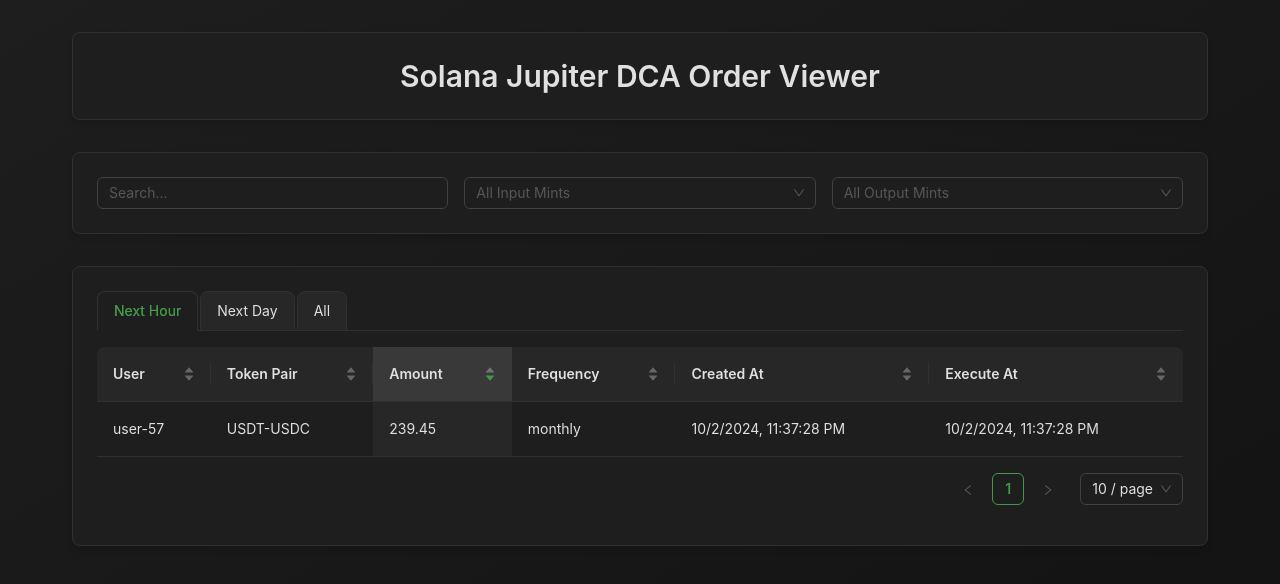
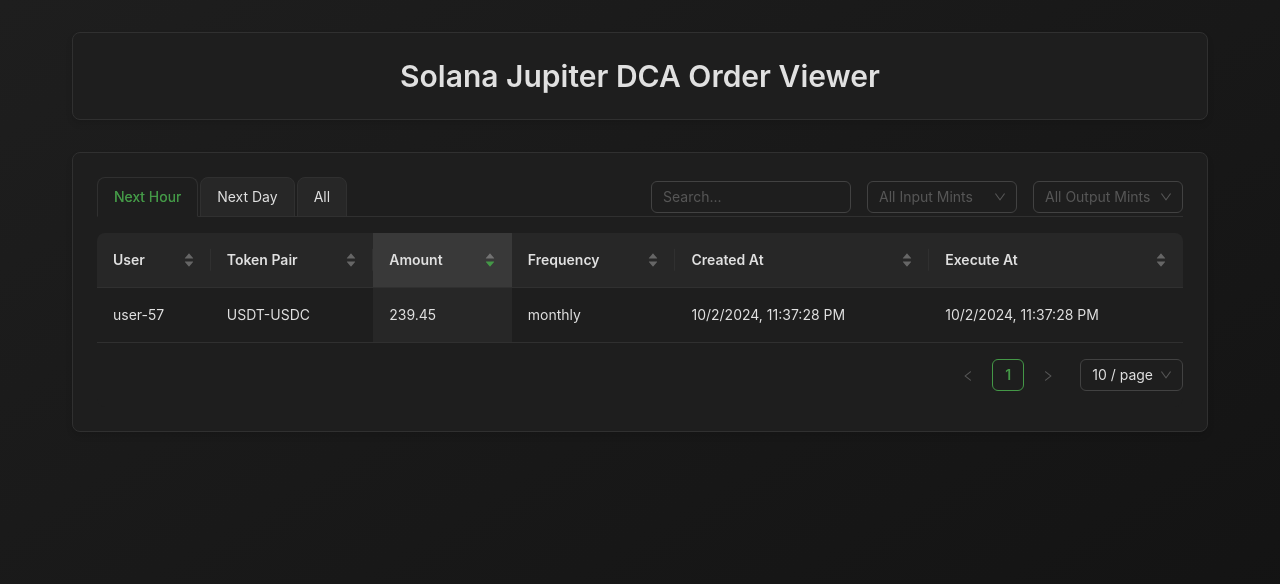
Before and after one commit to skynetcap/solana-jupiter-dca-viewer, a React (Create React App) app: page / in a window 1280 px wide. Shown: the top 584 px of the page. Built offline with nearby package versions, Linux system fonts and the light colour scheme.

Commit message:
condense filters

```diff
--- a/src/components/JupiterDCAViewer.tsx
+++ b/src/components/JupiterDCAViewer.tsx
@@ -23,13 +23,10 @@
 } from 'antd';
 import type { ColumnsType, TablePaginationConfig } from 'antd/es/table';
 import type { SortOrder } from 'antd/es/table/interface';
-import type { TabsProps } from 'antd'; // Ensure TabsProps is imported
+import type { TabsProps } from 'antd';
 import debounce from 'lodash.debounce';
 import './JupiterDCAViewer.css';
 
-/**
- * Represents a DCA (Dollar Cost Averaging) order.
- */
 type DCAOrder = {
   id: string;
   user: string;
@@ -41,9 +38,6 @@
   executeAt: string;
 };
 
-/**
- * Represents the structure of chart data.
- */
 type ChartDataType = {
   labels: string[];
   datasets: {
@@ -54,11 +48,8 @@
   }[];
 };
 
-/**
- * Represents the sorting configuration.
- */
 type SortConfig = {
-  key: keyof DCAOrder | 'tokenPair'; // Include 'tokenPair' as a valid key
+  key: keyof DCAOrder | 'tokenPair';
   direction: SortOrder;
 };
 
@@ -72,8 +63,6 @@
  * @returns A Promise that resolves to an array of DCAOrder objects.
  */
 const fetchDCAOrders = async (filters: any): Promise<DCAOrder[]> => {
-  // Simulated API call
-  // await new Promise(resolve => setTimeout(resolve, 500));
   const now = new Date();
 
   return Array(100)
@@ -83,11 +72,11 @@
       const isNextDay = index % 3 === 1;
       const orderDate = new Date(now);
       if (isNextHour) {
-        orderDate.setHours(orderDate.getHours() + 1); // Within next hour
+        orderDate.setHours(orderDate.getHours() + 1);
       } else if (isNextDay) {
-        orderDate.setHours(orderDate.getHours() + 24); // Within next day
+        orderDate.setHours(orderDate.getHours() + 24);
       } else {
-        orderDate.setHours(orderDate.getHours() + 48); // Beyond next day
+        orderDate.setHours(orderDate.getHours() + 48);
       }
 
       const executeDate = new Date(orderDate);
@@ -211,7 +200,7 @@
         } else if (tabKey === 'Next Day') {
           return executeTime > now && executeTime <= new Date(now.getTime() + 24 * 60 * 60 * 1000);
         } else {
-          return true; // All active orders
+          return true;
         }
       });
 
@@ -305,7 +294,7 @@
     };
 
     loadAggregateData();
-    const interval = setInterval(loadAggregateData, 60000); // Update every minute
+    const interval = setInterval(loadAggregateData, 60000);
 
     return () => clearInterval(interval);
   }, [orders, fetchAggregateUSDCValue]);
@@ -403,9 +392,6 @@
         key: 'Next Hour',
         label: 'Next Hour',
         children: (
-          /**
-           * Renders the Table for the "Next Hour" tab.
-           */
           <Table
             columns={columns}
             dataSource={getFilteredOrders('Next Hour')}
@@ -420,9 +406,6 @@
         key: 'Next Day',
         label: 'Next Day',
         children: (
-          /**
-           * Renders the Table for the "Next Day" tab.
-           */
           <Table
             columns={columns}
             dataSource={getFilteredOrders('Next Day')}
@@ -437,9 +420,6 @@
         key: 'All',
         label: 'All',
         children: (
-          /**
-           * Renders the Table for the "All" tab.
-           */
           <Table
             columns={columns}
             dataSource={getFilteredOrders('All')}
@@ -472,20 +452,30 @@
           </Typography.Title>
         </Card>
 
-        <Card className="filter-card">
+        <Card className="tabs-card">
+          <Row gutter={[16, 16]} align="middle">
+            <Col span={24}>
+              <Tabs
+                activeKey={activeTab}
+                onChange={(key) => setActiveTab(key as 'Next Hour' | 'Next Day' | 'All')}
+                type="card"
+                className="custom-tabs"
+                tabBarExtraContent={{
+                  right: (
                     <Row gutter={[16, 16]}>
-            <Col xs={24} sm={24} md={24} lg={8} xl={8}>
+                      <Col>
                         <Input
                           placeholder="Search..."
                           onChange={e => handleFilterChange(e.target.value, 'search')}
                           allowClear
+                          style={{ width: 200 }}
                         />
                       </Col>
-            <Col xs={24} sm={12} md={12} lg={8} xl={8}>
+                      <Col>
                         <Select
                           placeholder="All Input Mints"
                           onChange={value => handleFilterChange(value, 'inputMint')}
-                style={{ width: '100%' }}
+                          style={{ width: 150 }}
                           allowClear
                         >
                           <Option value="">All Input Mints</Option>
@@ -494,11 +484,11 @@
                           ))}
                         </Select>
                       </Col>
-            <Col xs={24} sm={12} md={12} lg={8} xl={8}>
+                      <Col>
                         <Select
                           placeholder="All Output Mints"
                           onChange={value => handleFilterChange(value, 'outputMint')}
-                style={{ width: '100%' }}
+                          style={{ width: 150 }}
                           allowClear
                         >
                           <Option value="">All Output Mints</Option>
@@ -508,16 +498,12 @@
                         </Select>
                       </Col>
                     </Row>
-        </Card>
-
-        <Card className="tabs-card">
-          <Tabs
-            activeKey={activeTab}
-            onChange={(key) => setActiveTab(key as 'Next Hour' | 'Next Day' | 'All')}
-            type="card"
-            className="custom-tabs"
+                  ),
+                }}
                 items={tabItems}
               />
+            </Col>
+          </Row>
         </Card>
       </div>
     </ConfigProvider>
```
Lines whose indentation alone changed are shown as unchanged.
